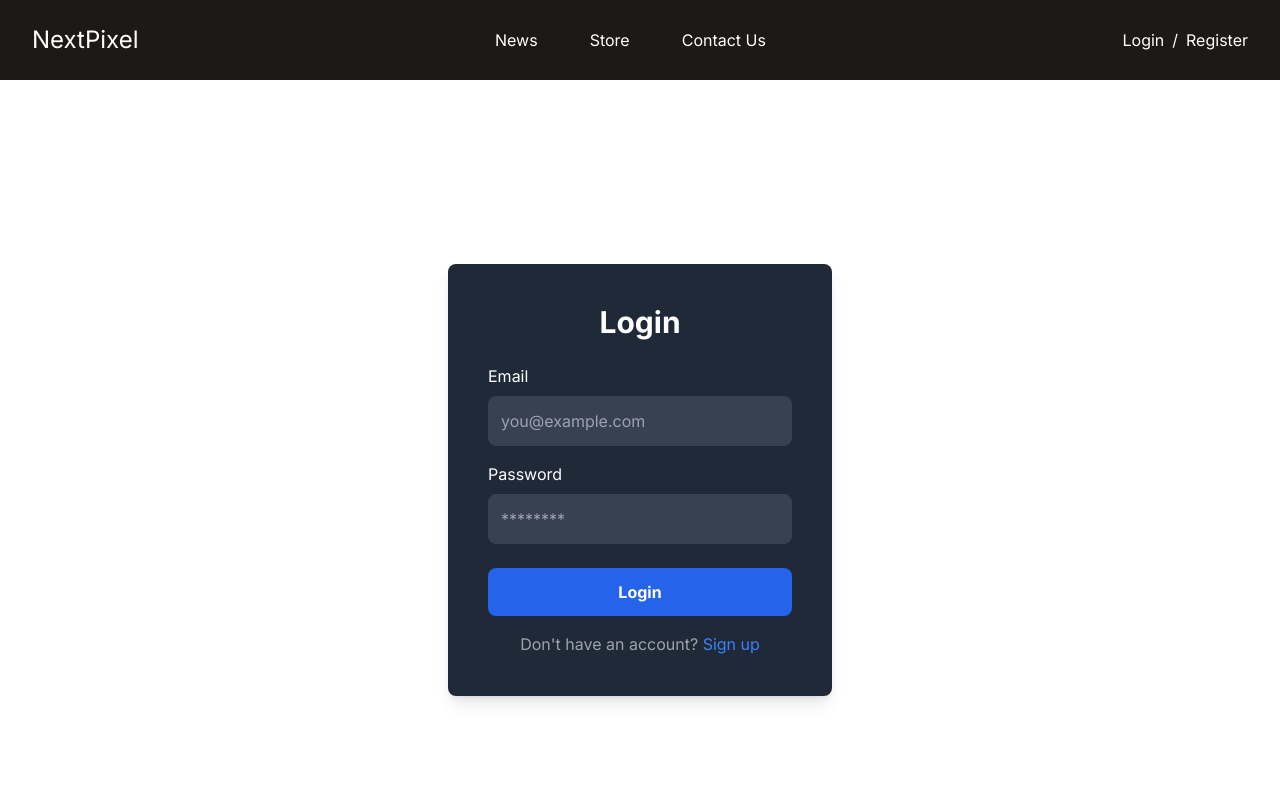
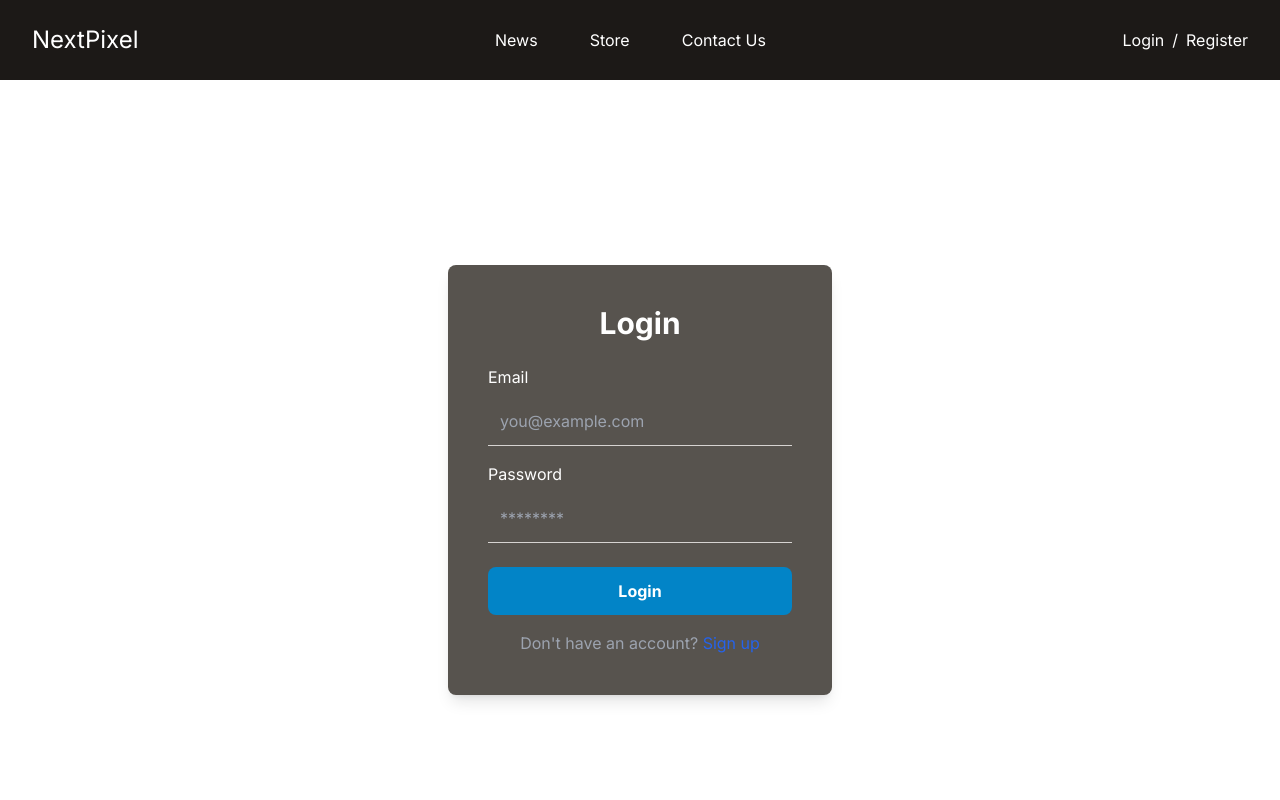
Before and after one commit to MSDoshev/NextPixel-Store, a Next.js app: page /login in a window 1280 px wide. Shown: the top 800 px of the page. Built offline with nearby package versions, Linux system fonts and the light colour scheme.

Commit message:
Improve login and register styling

```diff
--- a/src/app/login/page.js
+++ b/src/app/login/page.js
@@ -1,7 +1,7 @@
 export default function LoginPage() {
   return (
     <div className="flex justify-center items-center h-screen">
-      <form className="bg-gray-800 p-10 rounded-lg shadow-lg w-full max-w-sm">
+      <form className="bg-stone-600 p-10 rounded-lg shadow-lg w-full max-w-sm">
         <h2 className="text-3xl font-bold text-white text-center mb-6">
           Login
         </h2>
@@ -15,7 +15,7 @@ export default function LoginPage() {
             id="email"
             name="email"
             placeholder="you@example.com"
-            className="w-full p-3 border border-gray-700 rounded-lg bg-gray-700 text-white focus:outline-none focus:border-blue-500"
+            className="w-full p-3  border-b border-stone-300 bg-stone-600 text-white focus:outline-none focus:border-sky-600"
           />
         </div>
 
@@ -28,13 +28,13 @@ export default function LoginPage() {
             id="password"
             name="password"
             placeholder="********"
-            className="w-full p-3 border border-gray-700 rounded-lg bg-gray-700 text-white focus:outline-none focus:border-blue-500"
+            className="w-full p-3  border-b border-stone-300 bg-stone-600 text-white focus:outline-none focus:border-sky-600"
           />
         </div>
 
         <button
           type="submit"
-          className="w-full bg-blue-600 text-white p-3 rounded-lg font-bold hover:bg-blue-500 transition duration-300"
+          className="w-full bg-sky-600 text-white p-3 rounded-lg font-bold hover:bg-sky-500 transition duration-300"
         >
           Login
         </button>
@@ -42,7 +42,7 @@ export default function LoginPage() {
         <div className="mt-4 text-center">
           <p className="text-gray-400">
             Don't have an account?{" "}
-            <a href="/signup" className="text-blue-500 hover:underline">
+            <a href="/signup" className="text-blue-600 hover:underline">
               Sign up
             </a>
           </p>
--- a/src/app/register/page.js
+++ b/src/app/register/page.js
@@ -15,7 +15,7 @@ export default function RegisterPage() {
             id="name"
             name="name"
             placeholder="Ivan Ivanov"
-            className="w-full p-3  border-b border-stone-300 bg-stone-600 text-white focus:outline-none focus:border-blue-500"
+            className="w-full p-3  border-b border-stone-300 bg-stone-600 text-white focus:outline-none focus:border-sky-600"
           />
         </div>
         <div className="mb-4">
@@ -27,7 +27,7 @@ export default function RegisterPage() {
             id="email"
             name="email"
             placeholder="you@example.com"
-            className="w-full p-3  border-b border-stone-300 bg-stone-600 text-white focus:outline-none focus:border-blue-500"
+            className="w-full p-3  border-b border-stone-300 bg-stone-600 text-white focus:outline-none focus:border-sky-600"
           />
         </div>
 
@@ -40,7 +40,7 @@ export default function RegisterPage() {
             id="password"
             name="password"
             placeholder="********"
-            className="w-full p-3  border-b border-stone-300 bg-stone-600 text-white focus:outline-none focus:border-blue-500"
+            className="w-full p-3  border-b border-stone-300 bg-stone-600 text-white focus:outline-none focus:border-sky-600"
           />
         </div>
         <div className="mb-6">
@@ -52,13 +52,13 @@ export default function RegisterPage() {
             id="confirm-password"
             name="confirm-password"
             placeholder="********"
-            className="w-full p-3  border-b border-stone-300 bg-stone-600 text-white focus:outline-none focus:border-blue-500"
+            className="w-full p-3  border-b border-stone-300 bg-stone-600 text-white focus:outline-none focus:border-sky-600"
           />
         </div>
 
         <button
           type="submit"
-          className="w-full bg-blue-600 text-white p-3 rounded-lg font-bold hover:bg-blue-500 transition duration-300"
+          className="w-full bg-sky-600 text-white p-3 rounded-lg font-bold hover:bg-blue-500 transition duration-300"
         >
           Register
         </button>
```
